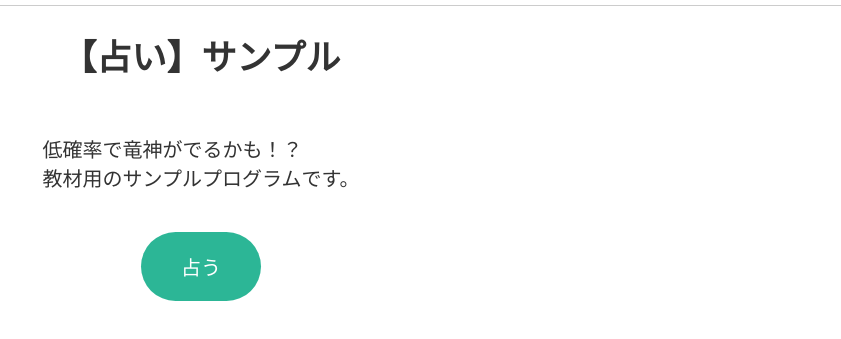
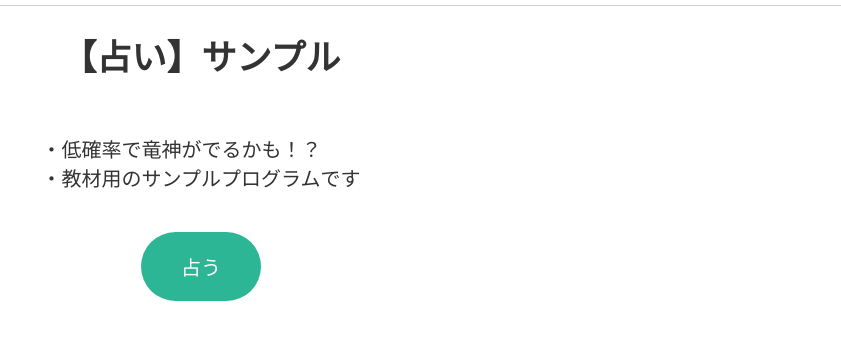
Before and after one commit to licodeenar/uranai, a plain HTML site: page index.html in a window 1280 px wide. Shown: the part 59-398 px from the top of the page, without its empty margins (439-1280 px from the left). Drawn offline with nearby package versions, Linux system fonts and the light colour scheme.

Commit message:
mod layout

```diff
--- a/assets/style.css
+++ b/assets/style.css
@@ -81,6 +81,10 @@ a {
     margin: 20px;
 }
 
+.result-table {
+    margin-top: 35px;
+}
+
 
 /* ボタン */
 
--- a/index.html
+++ b/index.html
@@ -26,8 +26,8 @@
         <div class="cp_contents">
             <h1>【占い】サンプル</h1>
             <div class="cp_explain">
-                低確率で竜神がでるかも！？<br>
-                教材用のサンプルプログラムです。
+                ・低確率で竜神がでるかも！？
+                <br>・教材用のサンプルプログラムです
             </div><br>
 
 
```
